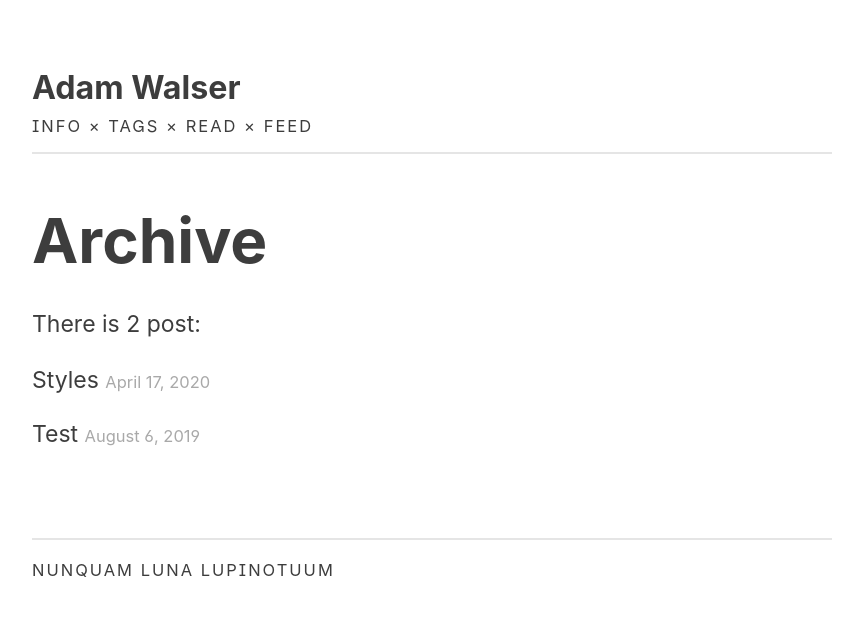
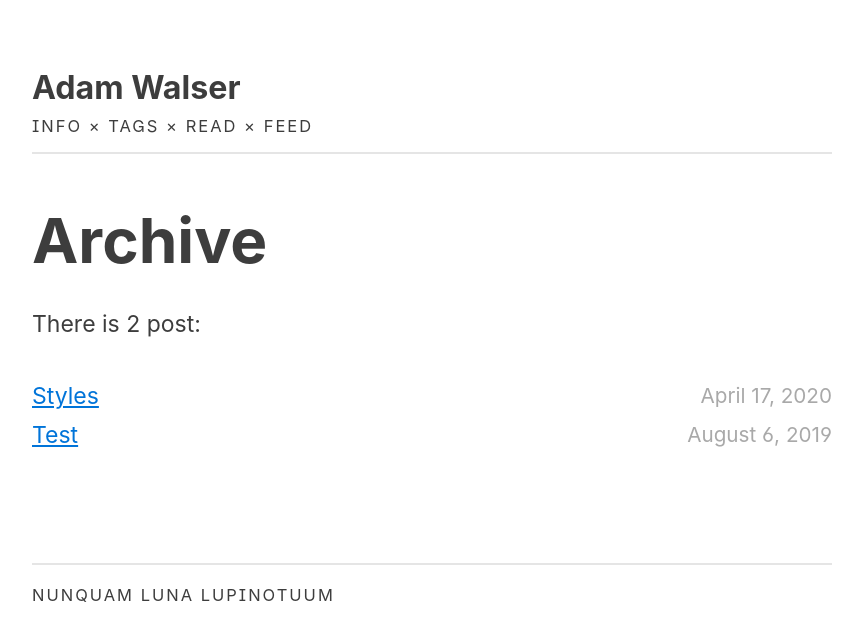
Before and after one commit to ajpwalser/ajpwalser.github.io, a Jekyll site: the page built from archive/index.html, in a window 1280 px wide. Shown: the top 641 px of the page, without its empty margins (208-1071 px from the left). Built offline with Jekyll 4.4.1, drawn with Linux system fonts in a browser that asks for light colours; some web fonts are replaced.

Commit message:
Update index.html

```diff
--- a/archive/index.html
+++ b/archive/index.html
@@ -6,16 +6,12 @@ description: All of Adam's posts
 
 <h2>Archive</h2>
 <p class="first">There is {{ site.posts.size }} post:</p>
-<ul class="headline">
-   <li>
-      {% for post in site.posts %}
-      <article class="summary" itemscope itemtype="https://schema.org/BlogPosting">
-         <p>
-            <a href="{{ site.baseurl }}{{ post.url }}">{{post.title}}</a>
-            <span><time datetime="{{ post.date | date_to_xmlschema }}" itemprop="datePublished">{{ post.date | date: "%B %-d, %Y" }}</time></span>
-         </p>
-      </article>
-      {% endfor %}
-   </li>
+<ul class="homepage-list" style="list-style:none;padding:1rem 0;">
+{% for post in site.posts %}
+  <li style="align-items:center;display:flex;flex-wrap:wrap;justify-content:space-between;margin-bottom:10px;">
+    <a href="{{ site.baseurl }}{{ post.url }}">{{ post.title }}</a>
+    <time style="font-size:90%;" datetime="{{ post.date | date_to_xmlschema }}">{{ post.date | date: "%B %-d, %Y" }}</time>
+  </li>
+{% endfor %}
 </ul>
 <div class="spacer"></div>
```
